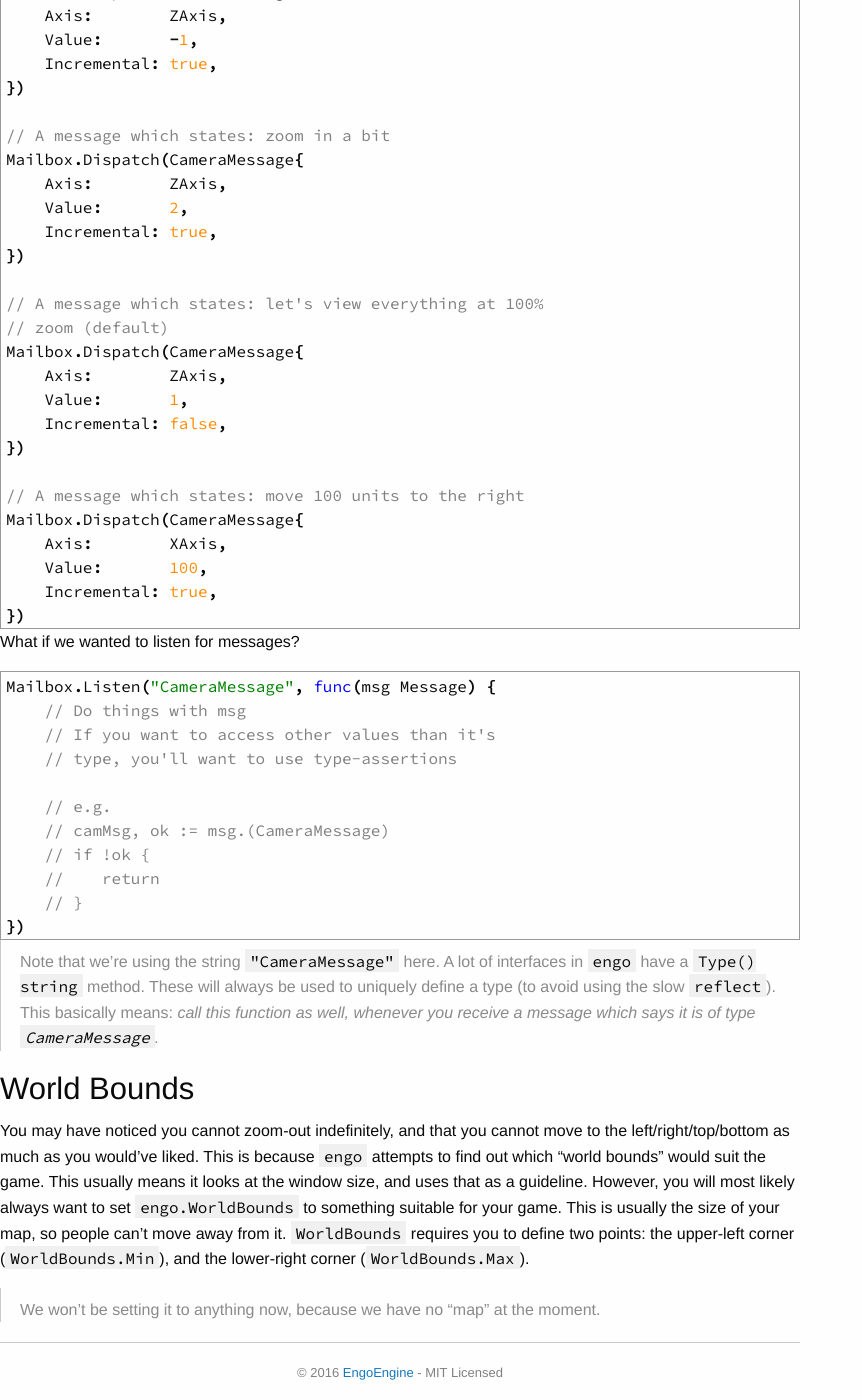
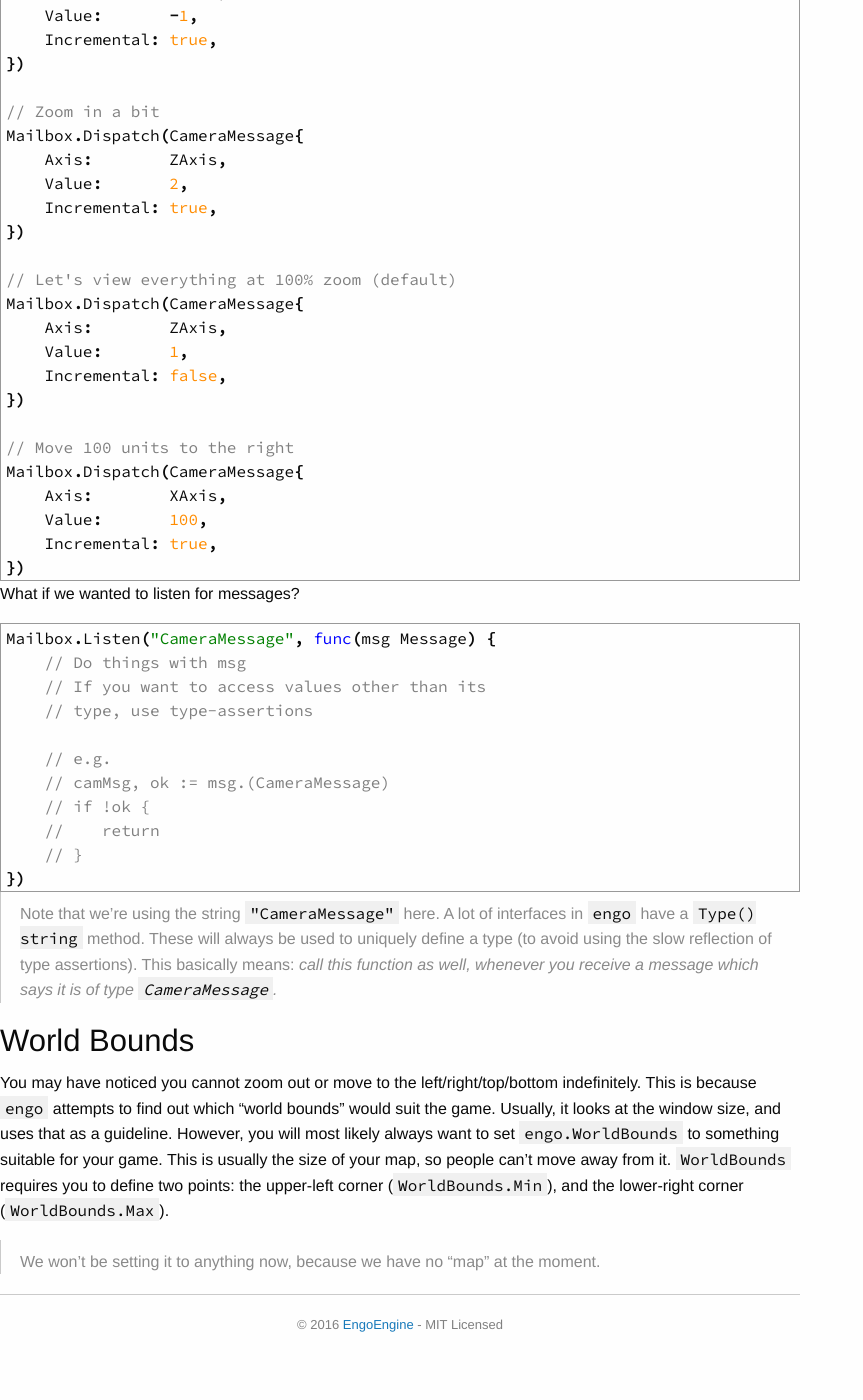
Before and after one commit to EngoEngine/engoengine.github.io, a Jekyll site: the page built from tutorials/_posts/2016-04-11-camera-movement.md, in a window 1280 px wide and 1400 px high, scrolled down 3078 px. Shown: the whole window, without its empty margins (0-863 px from the left). Built offline with Jekyll 4.4.1, drawn with Linux system fonts in a browser that asks for light colours; nearby versions of some CDN libraries; after the commit the page ends 4430 px from its top, so only the background shows below that; some of the changed text lies outside the part shown.

Commit message:
Proofreading for tutorial 3

```diff
--- a/tutorials/_posts/2016-04-11-camera-movement.md
+++ b/tutorials/_posts/2016-04-11-camera-movement.md
@@ -79,8 +79,8 @@
 world.AddSystem(&engo.EdgeScroller{400, 20})
 {% endhighlight %}
 
-It uses the same scroll-speed as the KeyboardScroller (`400`) in this case. The magic number `20` here, is the number
-of pixels the cursor has to be near the edge of the screen, in order to count as being "near the edge". The higher the
+It uses the same scroll-speed as the KeyboardScroller (`400`) in this case. The magic number `20` here is the number
+of pixels the cursor has to be near the edge of the screen in order to count as being "near the edge". The higher the
 number, the sooner this system will decide to move the camera around.
 
 #### ScrollZoomer
@@ -103,47 +103,45 @@
 > always be accessed via `engo.Mailbox`. The `World` will be given via the `Setup` and `New` methods, and the
 > `CameraSystem` can be invoked by using `CameraMessage` messages.
 
-Let's look at a few `CameraMessage` messages, shall we? The comments should speak for themselves
+Let's look at a few `CameraMessage` messages.
 
 {% highlight go %}
-// A message which states: move 100 units to
-// the bottom on the Y-axis.
+// Move 100 units to the bottom on the Y-axis.
 Mailbox.Dispatch(CameraMessage{
     Axis:        YAxis,
     Value:       100,
     Incremental: true,
 })
 
-// A message which states: go to Y-value 100
+// Go to Y-value 100.
 Mailbox.Dispatch(CameraMessage{
     Axis:        YAxis,
     Value:       100,
     Incremental: false,
 })
 
-// A message which states: zoom out a bit
+// Zoom out a bit
 Mailbox.Dispatch(CameraMessage{
     Axis:        ZAxis,
     Value:       -1,
     Incremental: true,
 })
 
-// A message which states: zoom in a bit
+// Zoom in a bit
 Mailbox.Dispatch(CameraMessage{
     Axis:        ZAxis,
     Value:       2,
     Incremental: true,
 })
 
-// A message which states: let's view everything at 100%
-// zoom (default)
+// Let's view everything at 100% zoom (default)
 Mailbox.Dispatch(CameraMessage{
     Axis:        ZAxis,
     Value:       1,
     Incremental: false,
 })
 
-// A message which states: move 100 units to the right
+// Move 100 units to the right
 Mailbox.Dispatch(CameraMessage{
     Axis:        XAxis,
     Value:       100,
@@ -156,8 +154,8 @@
 {% highlight go %}
 Mailbox.Listen("CameraMessage", func(msg Message) {
     // Do things with msg
-    // If you want to access other values than it's
-    // type, you'll want to use type-assertions
+    // If you want to access values other than its
+    // type, use type-assertions
 
     // e.g.
     // camMsg, ok := msg.(CameraMessage)
@@ -168,13 +166,13 @@
 {% endhighlight %}
 
 > Note that we're using the string `"CameraMessage"` here. A lot of interfaces in `engo` have a `Type() string` method.
-> These will always be used to uniquely define a type (to avoid using the slow `reflect`). This basically means: *call
+> These will always be used to uniquely define a type (to avoid using the slow reflection of type assertions). This basically means: *call
 > this function as well, whenever you receive a message which says it is of type `CameraMessage`.*
 
 ### World Bounds
-You may have noticed you cannot zoom-out indefinitely, and that you cannot move to the left/right/top/bottom as much
-as you would've liked. This is because `engo` attempts to find out which "world bounds" would suit the game. This
-usually means it looks at the window size, and uses that as a guideline. However, you will most likely always want to
+You may have noticed you cannot zoom out or move to the left/right/top/bottom indefinitely.
+This is because `engo` attempts to find out which "world bounds" would suit the game. Usually,
+it looks at the window size, and uses that as a guideline. However, you will most likely always want to
 set `engo.WorldBounds` to something suitable for your game. This is usually the size of your map, so people can't
 move away from it. `WorldBounds` requires you to define two points: the upper-left corner (`WorldBounds.Min`), and
 the lower-right corner (`WorldBounds.Max`).
```
Also changed, not shown: other parts of tutorials/_posts/2016-04-11-camera-movement.md (+2 -2 lines).
